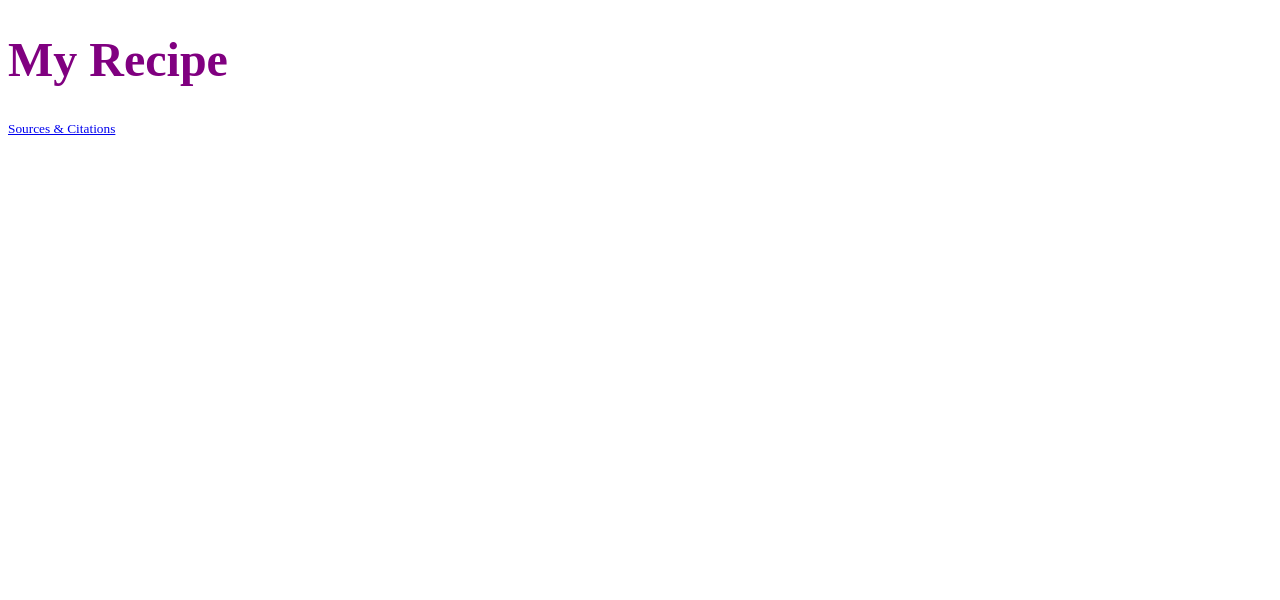
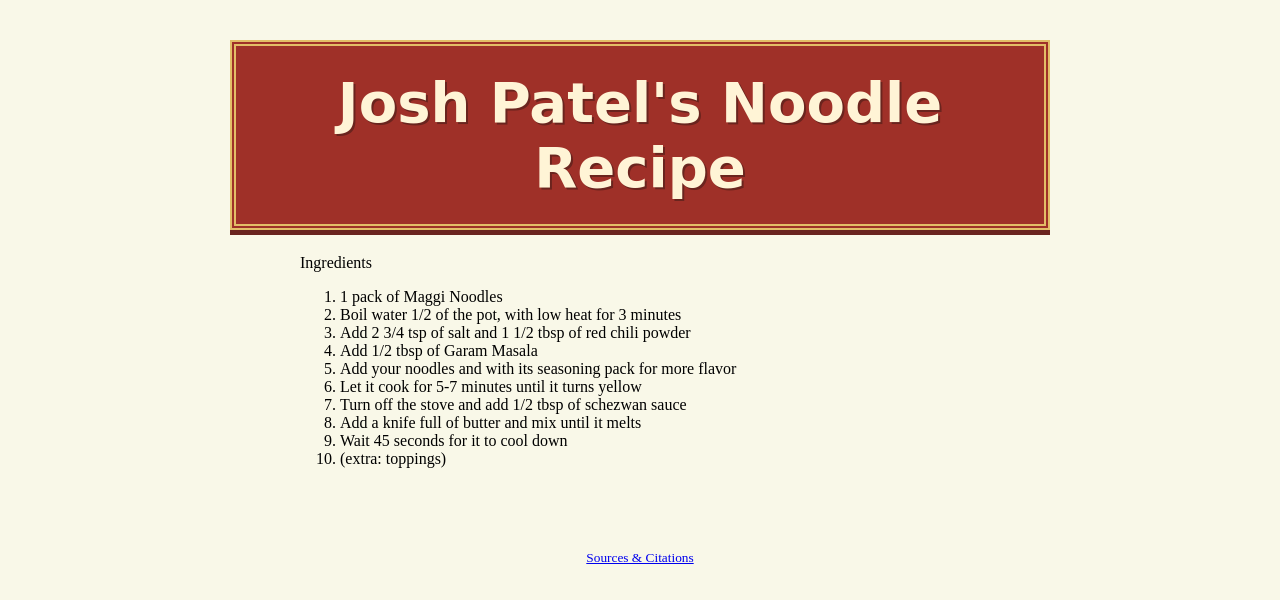
Before and after one commit to IACS-26-27/web-design-1-recipe-assignment-j0sh-iacs-afk, a website: page index.html in a window 1280 px wide. Drawn offline with Linux system fonts and the light colour scheme.

Commit message:
add extra steps

```diff
--- a/index.html
+++ b/index.html
@@ -3,15 +3,39 @@
   <head>
     <meta charset="utf-8">
     <meta name="viewport" content="width=device-width, initial-scale=1">
-    <meta name="description" content="My recipe.">
-    <title>My Recipe</title>
+    <meta name="description" content="Josh's Noodle Recipe.">
+    <title>Josh's Noodle Recipe</title>
+    <link rel="preconnect" href="https://fonts.googleapis.com">
+    <link rel="preconnect" href="https://fonts.gstatic.com" crossorigin>
+    <link
+      href="https://fonts.googleapis.com/css2?family=Playfair+Display:wght@600;700&family=Source+Sans+3:wght@400;600;700&display=swap"
+      rel="stylesheet">
     <link rel="stylesheet" type="text/css" href="styles.css">
   </head>
   <body>
-    <!-- Your recipe goes here! -->
-    <main>
-      <h1>My Recipe</h1>
+    <main class="recipe-page">
+      <header class="recipe-header">
+        <h1>Josh Patel's Noodle Recipe</h1>
+      </header>
+
+      <section class="recipe-steps"> Ingredients
+        <ol>
+          <li>1 pack of Maggi Noodles
+            <li>Boil water 1/2 of the pot, with low heat for 3 minutes
+              <li>Add 2 3/4 tsp of salt and 1 1/2 tbsp of red chili powder
+            <li>Add 1/2 tbsp of Garam Masala
+             <li>Add your noodles and with its seasoning pack for more flavor
+             <li>Let it cook for 5-7 minutes until it turns yellow
+             <li>Turn off the stove and add 1/2 tbsp of schezwan sauce
+              <li>Add a knife full of butter and mix until it melts
+                <li>Wait 45 seconds for it to cool down
+                  <li>(extra: toppings)
+
+
+        </ol>
+      </section>
     </main>
+
     <footer>
       <small>
         <a href="citations.html">Sources &amp; Citations</a>
--- a/styles.css
+++ b/styles.css
@@ -1,6 +1,50 @@
 /* Your styles go here! */
+
+:root {
+  --paper: #fffaf2;
+  --ink: #050606;
+  --accent: #c6402d;
+  --accent-soft: #f0d1ae;
+}
+
+
+
+.recipe-page {
+  max-width: 820px;
+  margin: 0 auto;
+  padding: 2rem 1.5rem 3rem;
+}
+
+.recipe-header {
+    background-color: #9f3028;
+    border: 6px double #e3bd67;
+    box-shadow: 0 5px 0 #6a241e;
+  padding: 1.5em 1em;
+  text-align: center;
+  margin-bottom: 1.5rem;
+}
+
+body {
+  background-color:rgb(249, 248, 232);
+}
+
 h1 {
-  /* Demo style -- remove me and write your own */
-  font-size: 48px;
-  color: purple;
+  margin: 0;
+  font-size: clamp(2.2rem, 5vw, 3.5rem);
+  color: #fff4d6;
+  text-shadow: 2px 2px 0 #6a241e;
+  font-family:cursive;
 }
+
+.recipe-steps,
+.recipe-steps ol {
+  max-width: 680px;
+  margin-left: auto;
+  margin-right: auto;
+}
+
+
+footer {
+  text-align: center;
+  padding: 1rem 0 2rem;
+}
```
Also changed, not shown: citations.html (+3 -9 lines).
